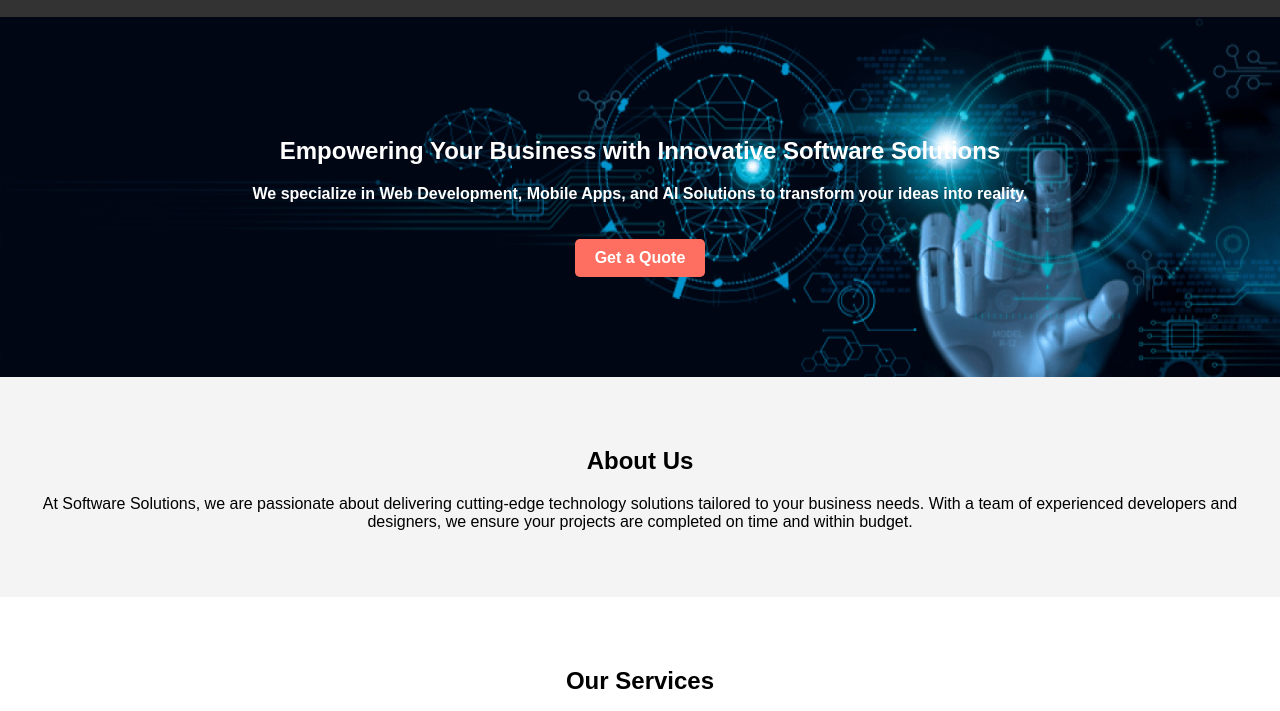
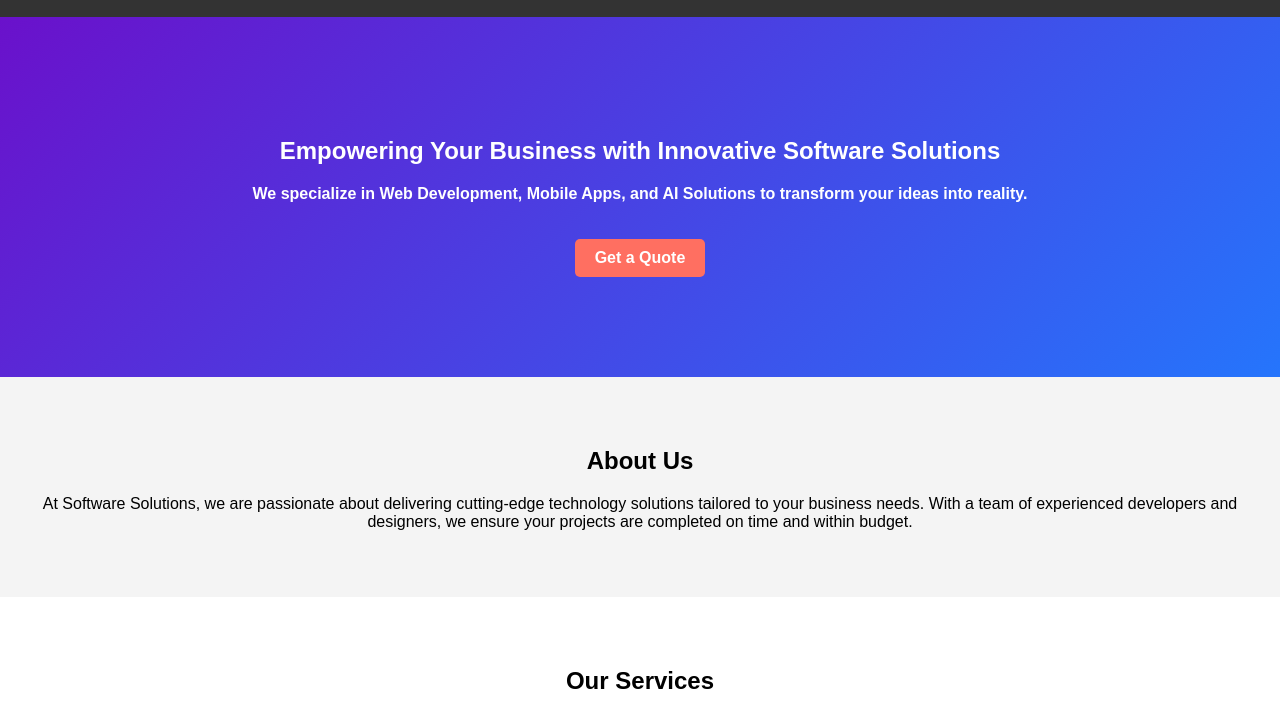
Before and after one commit to tasbeel-eng/software-solutions, a plain HTML site: page index.html in a window 1280 px wide. Shown: the part 53-764 px from the top of the page. Drawn offline with Linux system fonts and the light colour scheme.

Commit message:
Update home.css

```diff
--- a/styles/home.css
+++ b/styles/home.css
@@ -2,11 +2,11 @@
 .hero {
     text-align: center;
     padding: 100px 20px;
-    /* background: linear-gradient(135deg, #6a11cb, #2575fc); */
-    background-image: url("/banner.png");
+    background: linear-gradient(135deg, #6a11cb, #2575fc);
+/*     background-image: url("/banner.png");
     background-position: center;
     background-repeat: no-repeat;
-    background-size: cover;
+    background-size: cover; */
     color: white;
     font-weight: bolder;
   }
```
